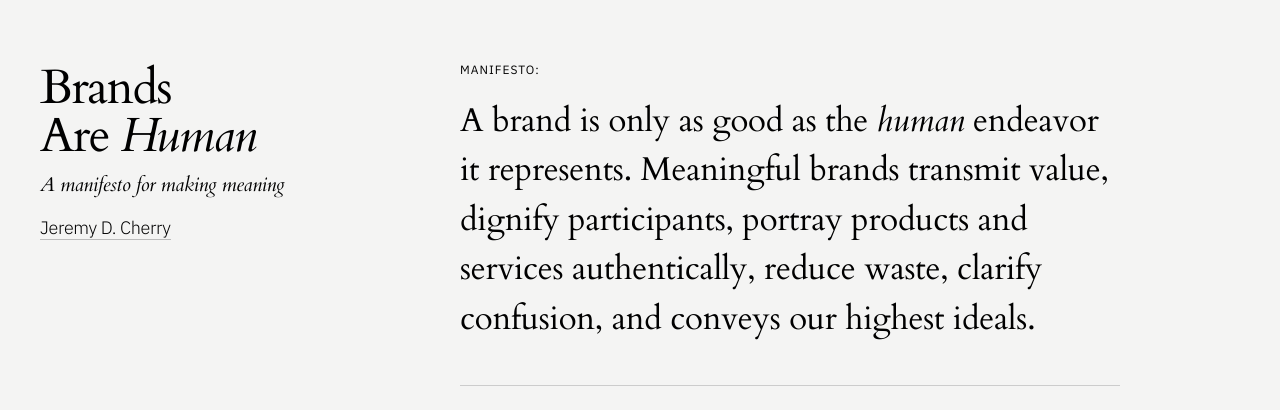
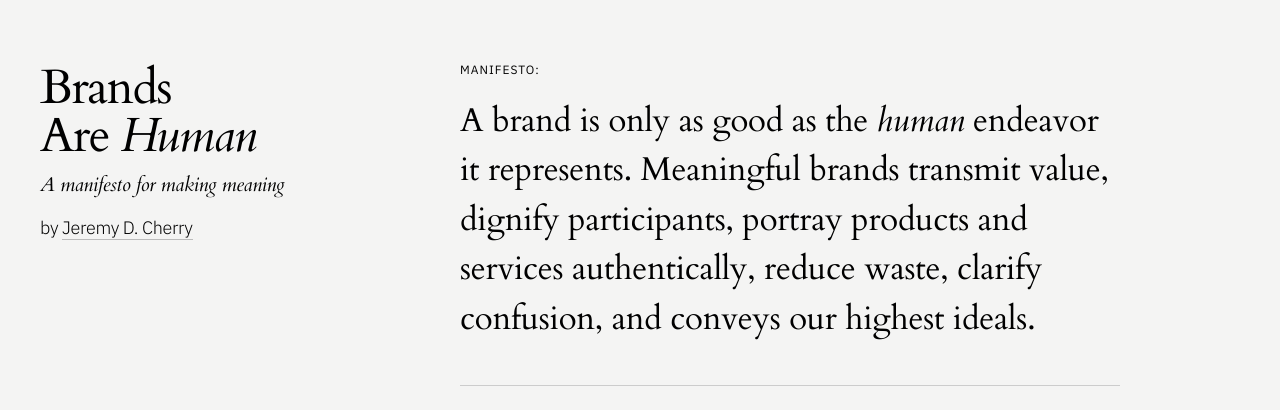
Before and after one commit to jeremydcherry/jeremydcherry.github.io, a Jekyll site: the page built from content/brands.md, in a window 1280 px wide. Shown: the top 410 px of the page. Built offline with Jekyll 4.4.1, drawn with Linux system fonts in a browser that asks for light colours.

Commit message:
Updated manifesto title include

```diff
--- a/_includes/manifesto-title.html
+++ b/_includes/manifesto-title.html
@@ -1,3 +1,3 @@
 <h1 class="manifesto-page-title">Brands<br/>Are <em>Human</em></h1>
 <h2 class="manifesto-page-title">A manifesto for making meaning</h2>
-<h3 class="manifesto-page-title"><a href="/">Jeremy D. Cherry</a></h3>
+<h3 class="manifesto-page-title">by <a href="/">Jeremy D. Cherry</a></h3>
```
